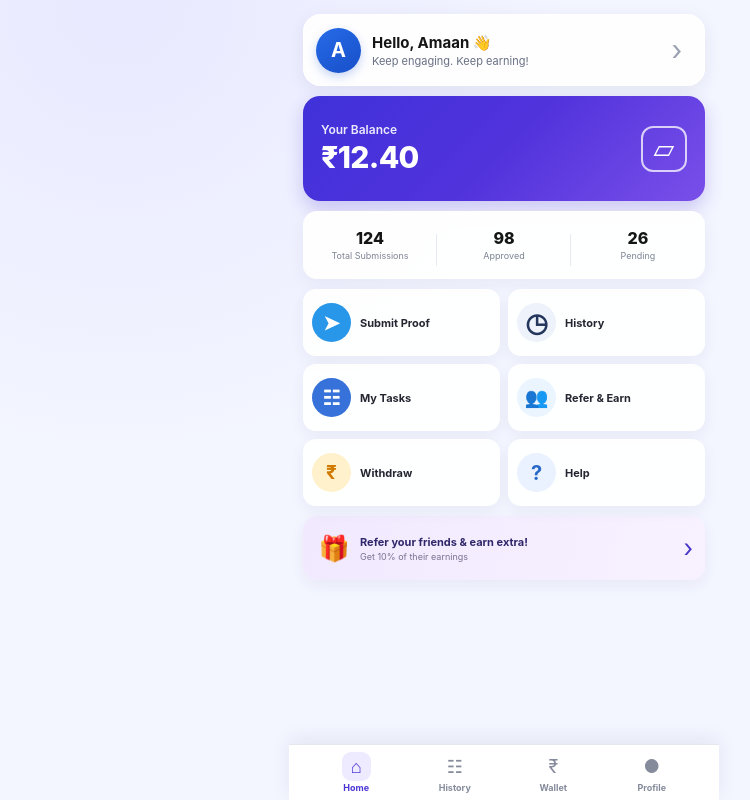
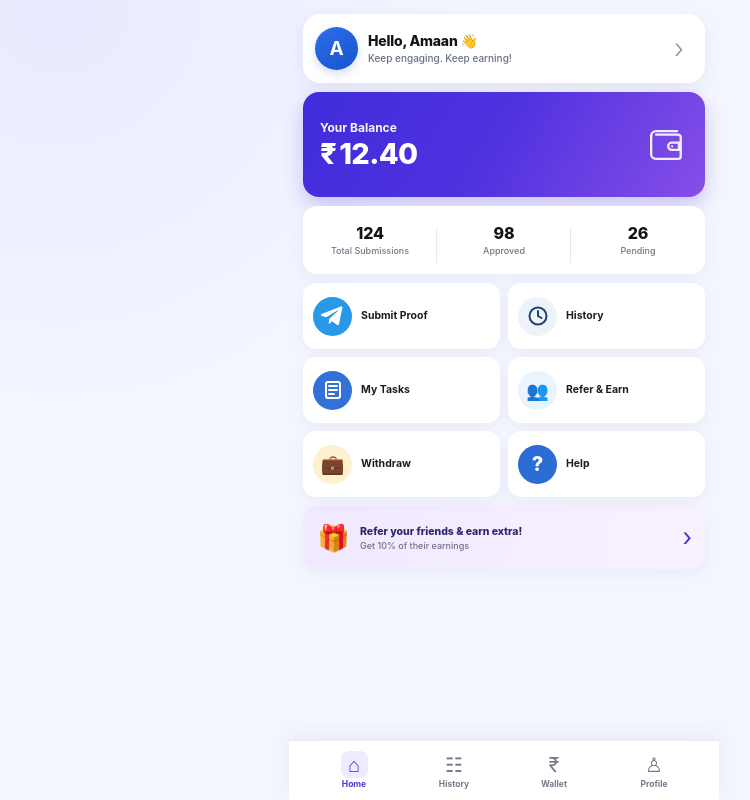
Before and after one commit to amaanalifundoo-blip/ig-earn, a website built with Vite: page index.html in a window 1280 px wide. Shown: the whole page, without its empty margins (136-886 px from the left). Built offline with nearby package versions, Linux system fonts and the light colour scheme.

Commit message:
Update IG Earn dashboard UI

```diff
--- a/src/main.js
+++ b/src/main.js
@@ -5,131 +5,248 @@ const tg = window.Telegram?.WebApp;
 if (tg) {
   tg.ready();
   tg.expand();
+
+  // Telegram theme ke saath compatible
+  try {
+    tg.setHeaderColor('#f3f5ff');
+    tg.setBottomBarColor('#ffffff');
+  } catch (error) {
+    console.log('Telegram theme settings unavailable');
+  }
 }
 
 const app = document.querySelector('#app');
 
 app.innerHTML = `
-  <div class="app-shell">
+  <main class="app-shell">
 
-    <!-- Header -->
-    <header class="top-card">
-      <div class="avatar">A</div>
+    <!-- Greeting -->
+    <section class="greeting-card">
+      <div class="profile-avatar">A</div>
 
-      <div class="welcome">
+      <div class="greeting-text">
         <h1>Hello, Amaan 👋</h1>
         <p>Keep engaging. Keep earning!</p>
       </div>
 
-      <button class="chevron">›</button>
-    </header>
+      <button class="header-arrow" aria-label="Open profile">
+        ›
+      </button>
+    </section>
+
 
     <!-- Balance -->
     <section class="balance-card">
-      <div>
-        <span class="balance-label">Your Balance</span>
-        <div class="balance-amount">₹12.40</div>
+
+      <div class="balance-content">
+        <div class="balance-label">Your Balance</div>
+
+        <div class="balance-amount">
+          <span class="currency">₹</span>
+          <span>12.40</span>
+        </div>
       </div>
 
-      <div class="wallet-outline">▱</div>
+      <div class="wallet-icon" aria-hidden="true">
+        <svg viewBox="0 0 48 48">
+          <path d="M8 14.5C8 11.5 10.5 9 13.5 9H37"
+                fill="none"
+                stroke="currentColor"
+                stroke-width="2.6"
+                stroke-linecap="round"/>
+
+          <path d="M8 14.5V35c0 2.8 2.2 5 5 5h25c1.7 0 3-1.3 3-3V16c0-1.7-1.3-3-3-3H13.5"
+                fill="none"
+                stroke="currentColor"
+                stroke-width="2.6"
+                stroke-linecap="round"/>
+
+          <path d="M31 22h8v8h-8c-2.2 0-4-1.8-4-4s1.8-4 4-4Z"
+                fill="none"
+                stroke="currentColor"
+                stroke-width="2.6"/>
+
+          <circle cx="31.5" cy="26" r="1.3" fill="currentColor"/>
+        </svg>
+      </div>
+
     </section>
+
 
     <!-- Statistics -->
     <section class="stats-card">
-      <div class="stat">
+
+      <div class="stat-item">
         <strong>124</strong>
         <span>Total Submissions</span>
       </div>
 
-      <div class="stat">
+      <div class="stat-item">
         <strong>98</strong>
         <span>Approved</span>
       </div>
 
-      <div class="stat">
+      <div class="stat-item">
         <strong>26</strong>
         <span>Pending</span>
       </div>
+
     </section>
 
-    <!-- Actions -->
+
+    <!-- Main Actions -->
     <section class="action-grid">
 
       <button class="action-card" data-page="submit">
-        <div class="action-icon telegram">➤</div>
-        <span>Submit Proof</span>
+        <span class="action-icon telegram-icon">
+          <svg viewBox="0 0 24 24">
+            <path
+              d="M21.4 3.5 18 20c-.25 1.17-.9 1.46-1.82.91l-5.02-3.7-2.42 2.33c-.27.27-.5.5-1.03.5l.37-5.1 9.28-8.38c.4-.37-.09-.58-.62-.21L5.26 13.2.32 11.65c-1.07-.34-1.09-1.07.22-1.58L19.86 2.6c.9-.34 1.69.21 1.54.9Z"
+              fill="currentColor"
+            />
+          </svg>
+        </span>
+
+        <span class="action-title">Submit Proof</span>
       </button>
 
+
       <button class="action-card" data-page="history">
-        <div class="action-icon clock">◷</div>
-        <span>History</span>
+        <span class="action-icon history-icon">
+          <svg viewBox="0 0 24 24">
+            <circle
+              cx="12"
+              cy="12"
+              r="8.5"
+              fill="none"
+              stroke="currentColor"
+              stroke-width="2"
+            />
+            <path
+              d="M12 7v5l3.5 2"
+              fill="none"
+              stroke="currentColor"
+              stroke-width="2"
+              stroke-linecap="round"
+            />
+          </svg>
+        </span>
+
+        <span class="action-title">History</span>
       </button>
 
+
       <button class="action-card" data-page="tasks">
-        <div class="action-icon tasks">☷</div>
-        <span>My Tasks</span>
+        <span class="action-icon tasks-icon">
+          <svg viewBox="0 0 24 24">
+            <rect x="5" y="4" width="14" height="16" rx="2"
+                  fill="none"
+                  stroke="currentColor"
+                  stroke-width="2"/>
+
+            <path d="M8 8h8M8 12h8M8 16h5"
+                  fill="none"
+                  stroke="currentColor"
+                  stroke-width="2"
+                  stroke-linecap="round"/>
+          </svg>
+        </span>
+
+        <span class="action-title">My Tasks</span>
       </button>
 
+
       <button class="action-card" data-page="referral">
-        <div class="action-icon people">👥</div>
-        <span>Refer & Earn</span>
+        <span class="action-icon people-icon">
+          👥
+        </span>
+
+        <span class="action-title">Refer & Earn</span>
       </button>
 
+
       <button class="action-card" data-page="withdraw">
-        <div class="action-icon money">₹</div>
-        <span>Withdraw</span>
+        <span class="action-icon withdraw-icon">
+          💼
+        </span>
+
+        <span class="action-title">Withdraw</span>
       </button>
 
+
       <button class="action-card" data-page="help">
-        <div class="action-icon help">?</div>
-        <span>Help</span>
+        <span class="action-icon help-icon">
+          ?
+        </span>
+
+        <span class="action-title">Help</span>
       </button>
 
     </section>
 
-    <!-- Referral -->
-    <button class="referral-card">
-      <div class="gift">🎁</div>
 
-      <div class="referral-content">
-        <strong>Refer your friends & earn extra!</strong>
-        <span>Get 10% of their earnings</span>
+    <!-- Referral Banner -->
+    <button class="referral-card" data-page="referral">
+
+      <div class="gift-icon">
+        🎁
       </div>
 
-      <div class="referral-arrow">›</div>
+      <div class="referral-text">
+
+        <strong>
+          Refer your friends & earn extra!
+        </strong>
+
+        <span>
+          Get 10% of their earnings
+        </span>
+
+      </div>
+
+      <span class="referral-arrow">
+        ›
+      </span>
+
     </button>
+
 
     <!-- Bottom Navigation -->
     <nav class="bottom-nav">
 
-      <button class="nav-item active">
-        <div>⌂</div>
+      <button class="nav-item active" data-nav="home">
+        <span class="nav-icon">⌂</span>
         <span>Home</span>
       </button>
 
-      <button class="nav-item" data-page="history">
-        <div>☷</div>
+      <button class="nav-item" data-nav="history">
+        <span class="nav-icon">☷</span>
         <span>History</span>
       </button>
 
-      <button class="nav-item" data-page="wallet">
-        <div>₹</div>
+      <button class="nav-item" data-nav="wallet">
+        <span class="nav-icon">₹</span>
         <span>Wallet</span>
       </button>
 
-      <button class="nav-item" data-page="profile">
-        <div>●</div>
+      <button class="nav-item" data-nav="profile">
+        <span class="nav-icon">♙</span>
         <span>Profile</span>
       </button>
 
     </nav>
 
-  </div>
+  </main>
 `;
 
-// Temporary button behaviour
+
+/* ---------------------------------
+   Temporary navigation
+---------------------------------- */
+
 document.querySelectorAll('[data-page]').forEach((button) => {
   button.addEventListener('click', () => {
+
     const page = button.dataset.page;
 
     if (tg?.showAlert) {
@@ -137,5 +254,37 @@ document.querySelectorAll('[data-page]').forEach((button) => {
     } else {
       alert(`${page} screen coming soon`);
     }
+
   });
 });
+
+
+/* ---------------------------------
+   Bottom navigation
+---------------------------------- */
+
+document.querySelectorAll('[data-nav]').forEach((button) => {
+
+  button.addEventListener('click', () => {
+
+    document
+      .querySelectorAll('.nav-item')
+      .forEach((item) => item.classList.remove('active'));
+
+    button.classList.add('active');
+
+    const page = button.dataset.nav;
+
+    if (page !== 'home') {
+
+      if (tg?.showAlert) {
+        tg.showAlert(`${page} screen coming soon`);
+      } else {
+        alert(`${page} screen coming soon`);
+      }
+
+    }
+
+  });
+
+});
--- a/src/style.css
+++ b/src/style.css
@@ -11,150 +11,219 @@
     BlinkMacSystemFont,
     "Segoe UI",
     Roboto,
+    Helvetica,
     Arial,
     sans-serif;
 
   color: #151515;
-  background: #f3f5ff;
+  background: #f4f6ff;
+}
+
+html,
+body {
+  width: 100%;
+  min-height: 100%;
 }
 
 body {
   min-width: 320px;
   min-height: 100vh;
+
   background:
     radial-gradient(
-      circle at 20% 0%,
-      rgba(110, 87, 255, 0.08),
-      transparent 35%
+      circle at 15% 0%,
+      rgba(103, 83, 255, 0.08),
+      transparent 32%
     ),
-    #f3f5ff;
+    #f4f6ff;
+
+  -webkit-font-smoothing: antialiased;
+  text-rendering: optimizeLegibility;
 }
 
 button {
   border: 0;
+  outline: none;
   font: inherit;
   cursor: pointer;
+  -webkit-tap-highlight-color: transparent;
 }
 
 .app-shell {
   width: 100%;
   max-width: 430px;
+
   min-height: 100vh;
+
   margin: 0 auto;
-  padding: 14px 14px 90px;
+
+  padding:
+    14px
+    14px
+    calc(88px + env(safe-area-inset-bottom));
 }
 
-/* Header */
 
-.top-card {
-  width: 100%;
-  min-height: 72px;
-  padding: 12px 13px;
+/* =========================================
+   GREETING
+========================================= */
+
+.greeting-card {
+  min-height: 69px;
+
+  padding: 11px 12px;
 
   display: flex;
   align-items: center;
 
-  background: rgba(255, 255, 255, 0.95);
-  border-radius: 18px;
+  background: #ffffff;
+
+  border-radius: 17px;
 
   box-shadow:
-    0 5px 18px rgba(38, 47, 90, 0.08),
-    inset 0 0 0 1px rgba(255, 255, 255, 0.8);
+    0 5px 18px rgba(32, 42, 80, 0.07);
 }
 
-.avatar {
-  width: 45px;
-  height: 45px;
+.profile-avatar {
+  width: 43px;
+  height: 43px;
+
+  flex-shrink: 0;
 
   display: flex;
   align-items: center;
   justify-content: center;
 
-  flex-shrink: 0;
-
   border-radius: 50%;
 
-  background: linear-gradient(145deg, #276be8, #174fc8);
+  background:
+    linear-gradient(
+      145deg,
+      #2d6eea,
+      #1853ce
+    );
 
-  color: white;
-  font-size: 20px;
+  color: #ffffff;
+
+  font-size: 19px;
   font-weight: 700;
 
-  box-shadow: 0 4px 10px rgba(38, 91, 207, 0.25);
+  box-shadow:
+    0 4px 10px rgba(35, 91, 210, 0.2);
 }
 
-.welcome {
-  margin-left: 11px;
+.greeting-text {
   flex: 1;
+
+  min-width: 0;
+
+  margin-left: 10px;
 }
 
-.welcome h1 {
-  font-size: 15px;
-  line-height: 20px;
-  font-weight: 750;
+.greeting-text h1 {
+  font-size: 14px;
+  line-height: 18px;
+
+  font-weight: 800;
+
+  letter-spacing: -0.2px;
 }
 
-.welcome p {
+.greeting-text p {
   margin-top: 1px;
-  color: #687083;
-  font-size: 11px;
+
+  color: #667084;
+
+  font-size: 10px;
+  line-height: 14px;
+
+  font-weight: 500;
 }
 
-.chevron {
-  width: 30px;
+.header-arrow {
+  width: 28px;
   height: 40px;
+
+  display: flex;
+  align-items: center;
+  justify-content: center;
 
   background: transparent;
 
-  color: #9aa2b2;
-  font-size: 28px;
+  color: #8c94a5;
+
+  font-size: 27px;
+  font-weight: 300;
 }
 
-/* Balance */
+
+/* =========================================
+   BALANCE
+========================================= */
 
 .balance-card {
-  margin-top: 10px;
-  padding: 18px 18px;
+  margin-top: 9px;
 
   min-height: 105px;
+
+  padding: 16px 17px;
 
   display: flex;
   align-items: center;
   justify-content: space-between;
 
-  border-radius: 17px;
+  border-radius: 16px;
+
+  color: #ffffff;
 
   background:
     linear-gradient(
-      135deg,
-      #4031d9 0%,
-      #5133dc 50%,
-      #7a4fe9 100%
+      120deg,
+      #3f2cdb 0%,
+      #5032df 48%,
+      #864ee8 100%
     );
 
-  color: white;
+  box-shadow:
+    0 8px 19px rgba(73, 51, 211, 0.25);
+}
 
-  box-shadow:
-    0 8px 18px rgba(74, 53, 211, 0.24);
+.balance-content {
+  display: flex;
+  flex-direction: column;
 }
 
 .balance-label {
-  display: block;
   font-size: 12px;
-  font-weight: 600;
-  opacity: 0.9;
+  line-height: 17px;
+
+  font-weight: 700;
+
+  opacity: 0.96;
 }
 
 .balance-amount {
-  margin-top: 3px;
+  margin-top: 1px;
 
-  font-size: 30px;
-  line-height: 35px;
-  font-weight: 800;
+  display: flex;
+  align-items: baseline;
+
+  font-size: 29px;
+  line-height: 34px;
+
+  font-weight: 850;
+
   letter-spacing: -0.7px;
 }
 
-.wallet-outline {
+.currency {
+  margin-right: 3px;
+
+  font-size: 29px;
+  font-weight: 850;
+}
+
+.wallet-icon {
   width: 46px;
   height: 46px;
 
@@ -162,17 +231,22 @@ button {
   align-items: center;
   justify-content: center;
 
-  border: 2px solid rgba(255, 255, 255, 0.75);
-  border-radius: 12px;
-
-  font-size: 27px;
-  color: white;
+  color: rgba(255, 255, 255, 0.9);
 }
 
-/* Stats */
+.wallet-icon svg {
+  width: 43px;
+  height: 43px;
+}
+
+
+/* =========================================
+   STATS
+========================================= */
 
 .stats-card {
-  margin-top: 10px;
+  margin-top: 9px;
+
   min-height: 68px;
 
   display: grid;
@@ -180,52 +254,65 @@ button {
 
   align-items: center;
 
-  background: rgba(255, 255, 255, 0.96);
+  background: #ffffff;
+
   border-radius: 14px;
 
-  box-shadow: 0 5px 17px rgba(36, 45, 85, 0.06);
+  box-shadow:
+    0 5px 17px rgba(31, 42, 82, 0.055);
 }
 
-.stat {
+.stat-item {
+  position: relative;
+
   text-align: center;
-  position: relative;
 }
 
-.stat:not(:last-child)::after {
+.stat-item:not(:last-child)::after {
   content: "";
 
   position: absolute;
+
+  top: 4px;
   right: 0;
-  top: 6px;
 
   width: 1px;
-  height: 32px;
+  height: 35px;
 
-  background: #e7e9f0;
+  background: #e7e9ef;
 }
 
-.stat strong {
+.stat-item strong {
   display: block;
 
   font-size: 16px;
-  line-height: 20px;
-  font-weight: 800;
+  line-height: 19px;
+
+  font-weight: 850;
+
+  letter-spacing: -0.2px;
 }
 
-.stat span {
+.stat-item span {
   display: block;
 
   margin-top: 2px;
 
-  color: #7d8492;
+  color: #6f7787;
+
   font-size: 9px;
   line-height: 12px;
+
+  font-weight: 500;
 }
 
-/* Action Grid */
+
+/* =========================================
+   ACTION GRID
+========================================= */
 
 .action-grid {
-  margin-top: 10px;
+  margin-top: 9px;
 
   display: grid;
   grid-template-columns: repeat(2, 1fr);
@@ -234,27 +321,30 @@ button {
 }
 
 .action-card {
-  min-height: 67px;
-  padding: 10px 9px;
+  min-height: 66px;
+
+  padding: 9px 10px;
 
   display: flex;
   align-items: center;
 
-  text-align: left;
-
-  background: rgba(255, 255, 255, 0.96);
+  background: #ffffff;
 
   border-radius: 13px;
 
-  box-shadow: 0 5px 15px rgba(38, 47, 90, 0.055);
+  box-shadow:
+    0 5px 15px rgba(31, 42, 82, 0.055);
 
   transition:
-    transform 0.15s ease,
-    box-shadow 0.15s ease;
+    transform 0.12s ease,
+    box-shadow 0.12s ease;
 }
 
 .action-card:active {
-  transform: scale(0.97);
+  transform: scale(0.975);
+
+  box-shadow:
+    0 2px 8px rgba(31, 42, 82, 0.06);
 }
 
 .action-icon {
@@ -269,60 +359,79 @@ button {
 
   border-radius: 50%;
 
-  font-size: 20px;
-  font-weight: 700;
-}
-
-.telegram {
-  color: #ffffff;
-  background: #2997e9;
-}
-
-.clock {
-  color: #24365c;
-  background: #eef2fb;
-  font-size: 26px;
-}
-
-.tasks {
-  color: #ffffff;
-  background: #3672d9;
-}
-
-.people {
-  background: #eaf5ff;
   font-size: 19px;
 }
 
-.money {
-  background: #fff1cc;
-  color: #d07a00;
+.action-icon svg {
+  width: 24px;
+  height: 24px;
+}
+
+.telegram-icon {
+  color: #ffffff;
+
+  background: #2998e9;
+}
+
+.history-icon {
+  color: #1d4278;
+
+  background: #eef2f9;
+}
+
+.tasks-icon {
+  color: #ffffff;
+
+  background: #3471d7;
+}
+
+.people-icon {
+  background: #eaf4ff;
+
+  font-size: 18px;
+}
+
+.withdraw-icon {
+  background: #fff0cf;
+
   font-size: 19px;
 }
 
-.help {
-  background: #eaf2ff;
-  color: #2869c8;
+.help-icon {
+  color: #ffffff;
+
+  background: #2c6cd5;
+
+  font-size: 20px;
+  font-weight: 800;
 }
 
-.action-card span {
+.action-title {
   margin-left: 9px;
 
-  font-size: 11px;
+  color: #1c1e25;
+
+  font-size: 10.5px;
+  line-height: 14px;
+
   font-weight: 700;
 
-  color: #242631;
+  white-space: nowrap;
 }
 
-/* Referral */
+
+/* =========================================
+   REFERRAL
+========================================= */
 
 .referral-card {
   width: 100%;
 
-  margin-top: 10px;
-  padding: 11px 12px;
+  margin-top: 9px;
 
-  min-height: 64px;
+  min-height: 63px;
+
+  padding: 9px 11px;
 
   display: flex;
   align-items: center;
@@ -334,54 +443,70 @@ button {
   background:
     linear-gradient(
       100deg,
-      #f1eaff,
-      #f8f1ff
+      #f0e9ff,
+      #f8f2ff
     );
 
-  box-shadow: 0 5px 15px rgba(53, 41, 100, 0.06);
+  box-shadow:
+    0 5px 15px rgba(55, 42, 112, 0.055);
 }
 
-.gift {
-  width: 38px;
-  height: 38px;
+.gift-icon {
+  width: 39px;
+  height: 39px;
+
+  flex-shrink: 0;
 
   display: flex;
   align-items: center;
   justify-content: center;
 
-  font-size: 25px;
+  font-size: 26px;
 }
 
-.referral-content {
+.referral-text {
   flex: 1;
+
   margin-left: 7px;
 }
 
-.referral-content strong {
+.referral-text strong {
   display: block;
 
-  color: #30276a;
+  color: #30266c;
 
-  font-size: 11px;
+  font-size: 10.5px;
   line-height: 15px;
+
+  font-weight: 800;
 }
 
-.referral-content span {
+.referral-text span {
   display: block;
 
   margin-top: 1px;
 
-  color: #78718f;
+  color: #756d8c;
 
   font-size: 9px;
+  line-height: 12px;
+
+  font-weight: 500;
 }
 
 .referral-arrow {
-  color: #4938c9;
+  margin-right: 2px;
+
+  color: #4b35ce;
+
   font-size: 25px;
+  line-height: 25px;
 }
 
-/* Bottom Navigation */
+
+/* =========================================
+   BOTTOM NAVIGATION
+========================================= */
 
 .bottom-nav {
   position: fixed;
@@ -394,72 +519,98 @@ button {
   width: min(100%, 430px);
 
   padding:
-    7px 18px
+    7px 15px
     calc(7px + env(safe-area-inset-bottom));
 
   display: grid;
   grid-template-columns: repeat(4, 1fr);
 
-  background: rgba(255, 255, 255, 0.97);
+  background: rgba(255, 255, 255, 0.98);
 
-  border-top: 1px solid #e5e7ee;
+  border-top: 1px solid #e9ebf1;
 
-  box-shadow: 0 -5px 20px rgba(32, 40, 80, 0.07);
+  box-shadow:
+    0 -5px 18px rgba(29, 39, 75, 0.06);
 
   z-index: 100;
 }
 
 .nav-item {
-  background: transparent;
+  min-height: 45px;
 
   display: flex;
   flex-direction: column;
   align-items: center;
+  justify-content: center;
 
-  color: #858b9b;
+  background: transparent;
+
+  color: #727b8c;
+
+  transition: color 0.15s ease;
 }
 
-.nav-item div {
-  width: 29px;
-  height: 29px;
+.nav-icon {
+  width: 27px;
+  height: 27px;
 
   display: flex;
   align-items: center;
   justify-content: center;
 
-  border-radius: 9px;
+  border-radius: 8px;
 
-  font-size: 18px;
+  font-size: 20px;
+  line-height: 1;
 }
 
-.nav-item span {
+.nav-item > span:last-child {
   margin-top: 1px;
 
-  font-size: 9px;
+  font-size: 8.5px;
+  line-height: 11px;
+
   font-weight: 650;
 }
 
 .nav-item.active {
-  color: #4a35d4;
+  color: #4a34d4;
 }
 
-.nav-item.active div {
+.nav-item.active .nav-icon {
   background: #eeeaff;
 }
 
-/* Mobile */
+
+/* =========================================
+   RESPONSIVE
+========================================= */
 
 @media (max-width: 360px) {
+
   .app-shell {
     padding-left: 10px;
     padding-right: 10px;
   }
 
-  .balance-amount {
+  .greeting-card {
+    min-height: 66px;
+  }
+
+  .balance-card {
+    min-height: 100px;
+  }
+
+  .balance-amount,
+  .currency {
     font-size: 27px;
   }
 
-  .action-card span {
+  .action-card {
+    min-height: 64px;
+  }
+
+  .action-title {
     font-size: 10px;
   }
 }
```
